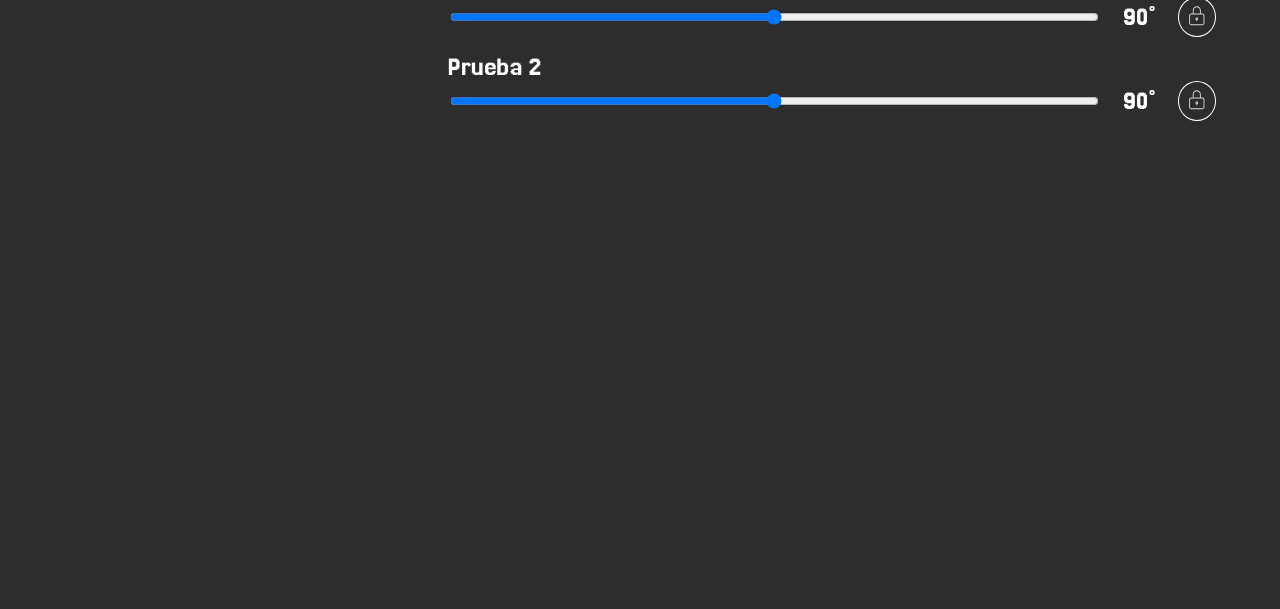
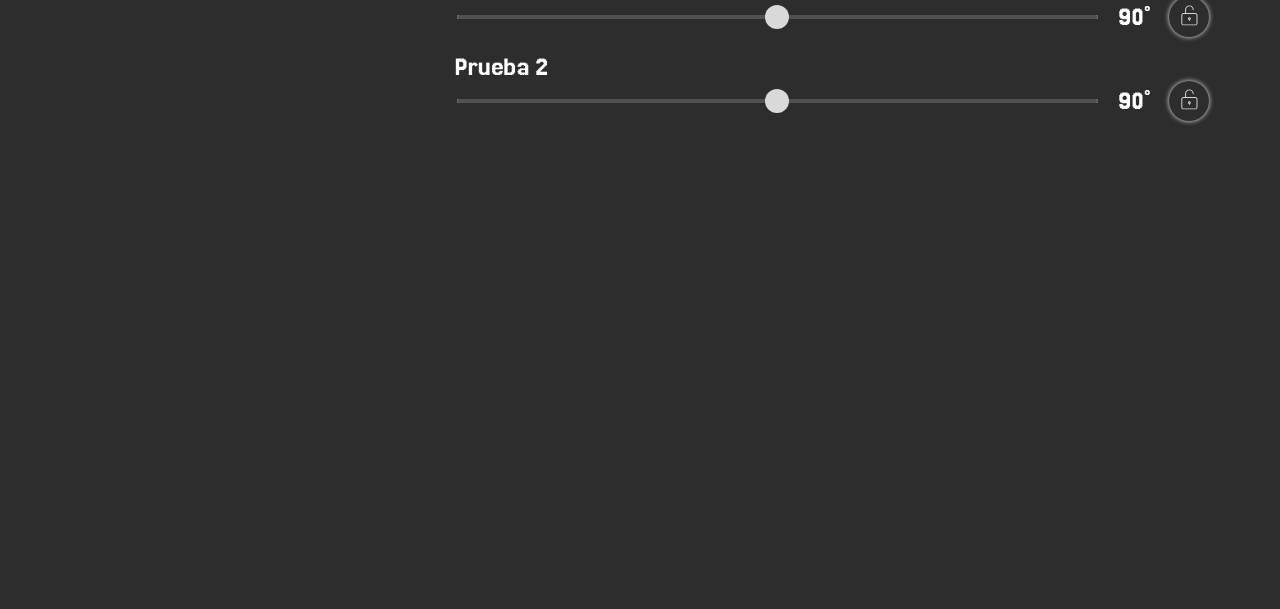
Before and after one commit to PAJAR1T0/SCORPION-UI, a website built with Vite: page index.html in a window 1280 px wide. Shown: the part 191-800 px from the top of the page. Built offline with nearby package versions, Linux system fonts and the light colour scheme.

Commit message:
Sliders appearance added

```diff
--- a/assets/style.css
+++ b/assets/style.css
@@ -51,7 +51,7 @@ h1 {
 
 #sliderContainer {
   display: grid;
-  grid-template-columns: 85% 10% 5%;
+  grid-template-columns: 84% 9% 5dvh;
   grid-template-rows: auto 5dvh;
   align-items: center;
   justify-content: center;
@@ -67,6 +67,52 @@ h1 {
 #inputElement {
   grid-column: 1/2;
   grid-row: 2/3;
+  appearance: none;
+  outline: none;
+  border-radius: 1dvh;
+  cursor: cell;
+
+}
+
+input[type="range"]::-webkit-slider-runnable-track {
+  --track-height:.5dvh;
+  appearance: none;
+  height: var(--track-height);
+  background-color: #515151;
+  border-radius: 1dvh;
+  transition: all 0.3s ease;
+}
+
+input[type="range"]::-webkit-slider-thumb {
+  --track-radius:3dvh;
+  appearance: none;
+  margin-top: calc((var(--track-radius) - var(--track-height)) / 2 * -1);
+  width: var(--track-radius);
+  height: var(--track-radius);
+  border-radius: 100%;
+  background-color: #d9d9d9;
+  transition: all 0.3s ease;
+}
+
+#inputElement:disabled {
+  cursor: no-drop;
+}
+
+input[type="range"]:disabled::-webkit-slider-runnable-track {
+  background-color: #3c3c3c;
+}
+
+input[type="range"]:disabled::-webkit-slider-thumb {
+  background-color: #616161;
+}
+
+input[type="range"]:hover::-webkit-slider-thumb {
+  transform: scale(1.2);
+  box-shadow: 0 0 1.2dvh rgba(255, 255, 255, 0.7);
+}
+
+input[type="range"]:active::-webkit-slider-thumb {
+  width: calc(var(--track-radius) + 1.5dvh);
 }
 
 #sliderValue {
@@ -85,12 +131,15 @@ h1 {
 
 .activationButton {
   height: 100%;
+  width: 100%;
   grid-column: 3/4;
   grid-row: 2/3;
   color: #d9d9d9;
-  border: 1px solid white;
-  border-radius: 100%;
+  border: none;
+  box-shadow: 0 0 .7dvh rgba(255, 255, 255, 0.9);
+  border-radius: 10dvw;
   background-color: transparent;
+  transition: all 0.4s ease;
 }
 
 .activationButton svg {
--- a/src/controlPanel/slider.ts
+++ b/src/controlPanel/slider.ts
@@ -45,7 +45,7 @@ export class Slider {
 
     createActivationButton() {
         this.activationButton = document.createElement('button');
-        this.activationButton.innerHTML = lockLogo;
+        this.activationButton.innerHTML = unlockLogo;
         this.activationButton.classList.add('activationButton');
         this.sliderContainer.appendChild(this.activationButton);
         this.activationButtonEventListener();
@@ -55,6 +55,8 @@ export class Slider {
         this.activationButton.addEventListener('click', () => {
             this.isActive = ( this.isActive ) ? false : true;
             this.activationButton.id = ( this.isActive ) ? '' : 'buttonInactive';
+            this.activationButton.innerHTML = ( this.isActive ) ? unlockLogo : lockLogo;
+            this.inputElement.disabled = ( this.isActive ) ? false : true;
         })
     };
 
```
Also changed, not shown: assets/Unlock.svg.
